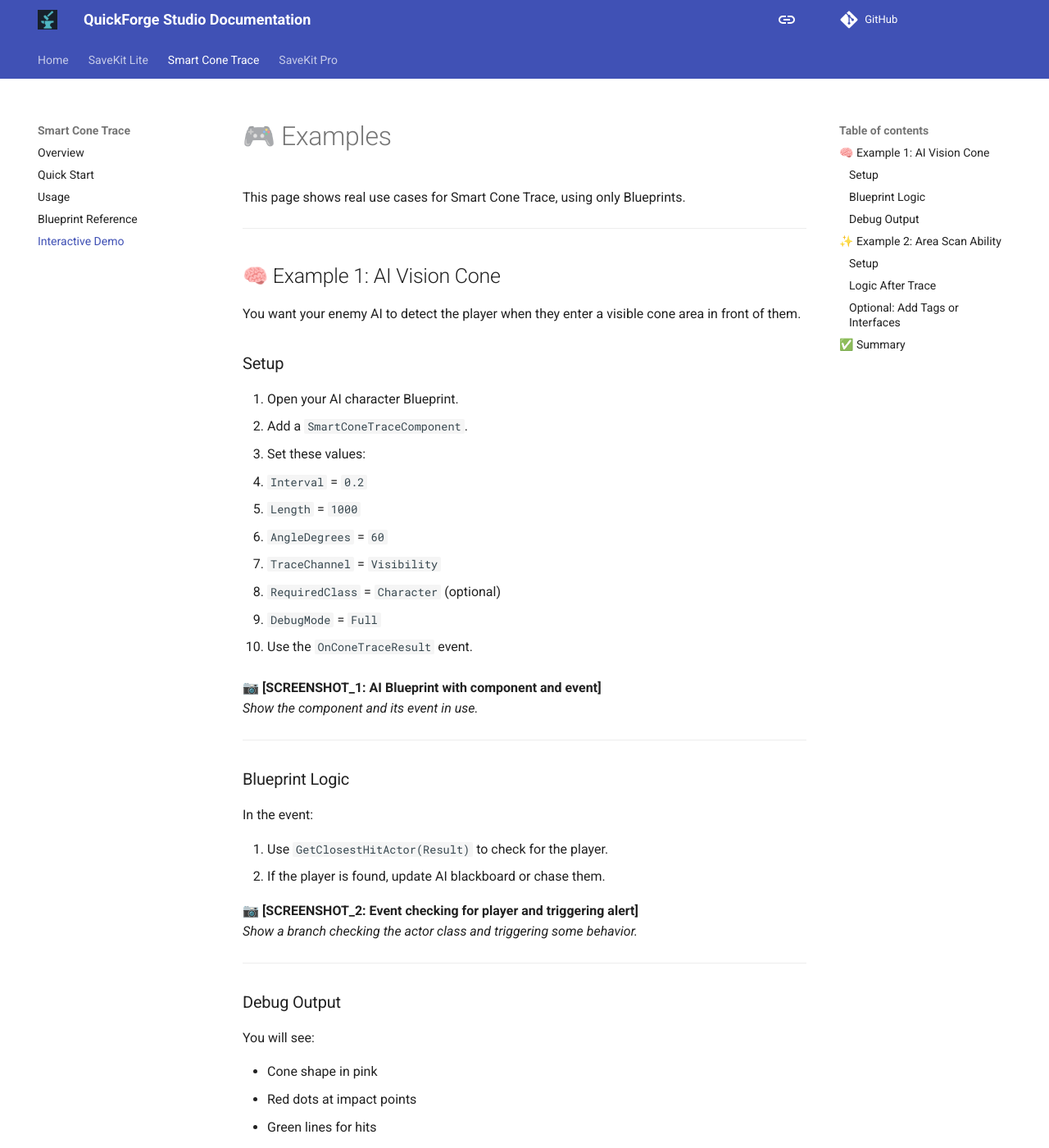
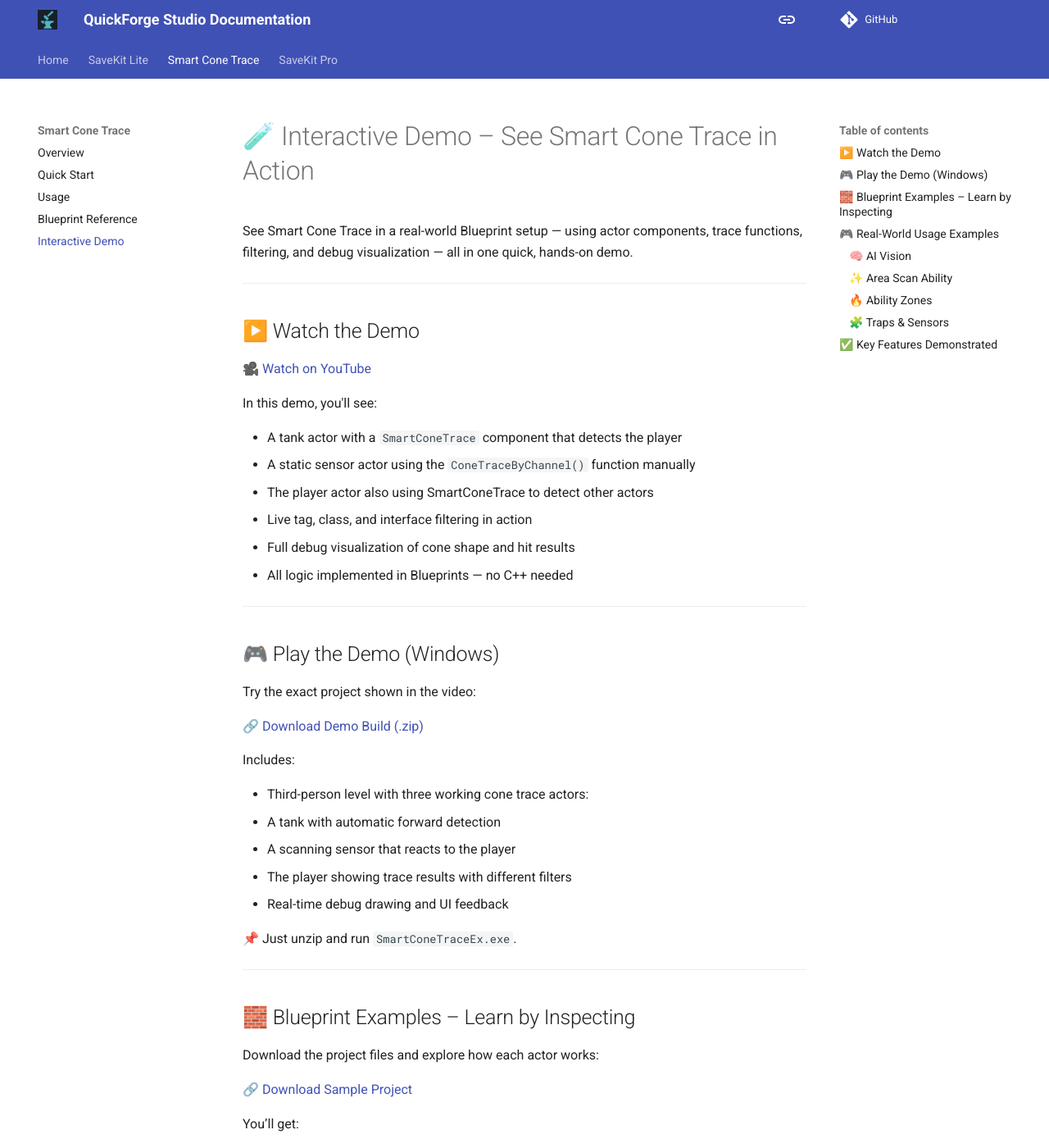
Before and after one commit to george-shilovsky/quickforge-docs, an MkDocs documentation site: the page built from docs/SmartConeTrace/examples.md, in a window 1280 px wide and 1400 px high. Shown: the whole window at 82% size. Built offline with MkDocs 1.6.1 and Material for MkDocs 9.7.7, drawn with Linux system fonts in a browser that asks for light colours; comment, search, counter and statistics services are not loaded; some of the changed text lies outside the part shown.

Commit message:
Update examples.md

```diff
--- a/docs/SmartConeTrace/examples.md
+++ b/docs/SmartConeTrace/examples.md
@@ -1,109 +1,114 @@
-# 🎮 Examples
+# 🧪 Interactive Demo – See Smart Cone Trace in Action
 
-This page shows real use cases for Smart Cone Trace, using only Blueprints.
+See Smart Cone Trace in a real-world Blueprint setup — using actor components, trace functions, filtering, and debug visualization — all in one quick, hands-on demo.
 
 ---
 
-## 🧠 Example 1: AI Vision Cone
+## ▶️ Watch the Demo
 
-You want your enemy AI to detect the player when they enter a visible cone area in front of them.
+🎥 <a href="https://youtu.be/DdDTlY605dc" target="_blank">Watch on YouTube</a>
 
-### Setup
+In this demo, you'll see:
 
-1. Open your AI character Blueprint.
-2. Add a `SmartConeTraceComponent`.
-3. Set these values:
-   - `Interval` = `0.2`
-   - `Length` = `1000`
-   - `AngleDegrees` = `60`
-   - `TraceChannel` = `Visibility`
-   - `RequiredClass` = `Character` (optional)
-   - `DebugMode` = `Full`
-
-4. Use the `OnConeTraceResult` event.
-
-📷 **[SCREENSHOT_1: AI Blueprint with component and event]**
-*Show the component and its event in use.*
+- A tank actor with a `SmartConeTrace` component that detects the player
+- A static sensor actor using the `ConeTraceByChannel()` function manually
+- The player actor also using SmartConeTrace to detect other actors
+- Live tag, class, and interface filtering in action
+- Full debug visualization of cone shape and hit results
+- All logic implemented in Blueprints — no C++ needed
 
 ---
 
-### Blueprint Logic
+## 🎮 Play the Demo (Windows)
 
-In the event:
+Try the exact project shown in the video:
 
-1. Use `GetClosestHitActor(Result)` to check for the player.
-2. If the player is found, update AI blackboard or chase them.
+🔗 <a href="https://drive.google.com/file/d/1IhOfhfgEwXEqNAWH45OQX-M07HXVDtAF/view?usp=sharing" target="_blank">Download Demo Build (.zip)</a>
 
-📷 **[SCREENSHOT_2: Event checking for player and triggering alert]**
-*Show a branch checking the actor class and triggering some behavior.*
+Includes:
+
+- Third-person level with three working cone trace actors:
+  - A tank with automatic forward detection
+  - A scanning sensor that reacts to the player
+  - The player showing trace results with different filters
+- Real-time debug drawing and UI feedback
+
+📌 Just unzip and run `SmartConeTraceEx.exe`.
 
 ---
 
-### Debug Output
+## 🧱 Blueprint Examples – Learn by Inspecting
 
-You will see:
+Download the project files and explore how each actor works:
 
-- Cone shape in pink
-- Red dots at impact points
-- Green lines for hits
+🔗 <a href="https://drive.google.com/drive/folders/1yq24qvmLCNEyeOrcuhkoNv97G7AKprcg?usp=sharing" target="_blank">Download Sample Project</a>
 
-📷 **[SCREENSHOT_3: In-game cone hitting the player]**
-*Show player standing in cone with debug visuals.*
+You’ll get:
+
+- Tank, Sensor, and Player Blueprints using cone trace
+- Both component-based and function-based setups
+- Example filters: `RequiredTags`, `RequiredClass`, `RequiredInterface`
+- On-screen UI: `WBP_TraceInfo` widget
+- Ready to copy and adapt
 
 ---
 
-## ✨ Example 2: Area Scan Ability
+## 🎮 Real-World Usage Examples
 
-You want the player to scan the area in front of them (like a sonar pulse).
+Smart Cone Trace is flexible and can be used in many gameplay scenarios:
 
-### Setup
+### 🧠 AI Vision
 
-1. In your player Blueprint, call `ConeTraceByChannel()` when pressing a key (e.g. "E").
-2. Set inputs:
-   - `Start` = `GetActorLocation`
-   - `Direction` = `GetActorForwardVector`
-   - `Length` = `1500`
-   - `AngleDegrees` = `45`
-   - `TraceChannel` = `Visibility`
-   - `bMultiHit` = `true`
-   - `DebugMode` = `Full`
+Give enemies, drones, or creatures a cone-based field of view.
+Trigger alerts or behaviors when the player enters their line of sight.
 
-📷 **[SCREENSHOT_4: Blueprint calling ConeTraceByChannel]**
-*Show function node connected to an input event.*
+- Attach the component to AI characters
+- Detect only specific actors (e.g. Characters with tag `"Player"`)
+- React through `OnConeTraceResult` in Blueprint
 
 ---
 
-### Logic After Trace
+### ✨ Area Scan Ability
 
-1. Loop over `HitActors` and highlight them (outline, glow, etc.)
-2. Play a sound or visual pulse.
+Let the player scan an area in front of them on command (like a pulse).
 
-📷 **[SCREENSHOT_5: Looping over actors and calling a custom event]**
-*Show a `For Each` node handling detected actors.*
+- Call `ConeTraceByChannel()` on key press
+- Highlight found objects
+- Filter results by tag or interface
 
 ---
 
-### Optional: Add Tags or Interfaces
+### 🔥 Ability Zones
 
-You can restrict what gets detected:
+Use cone-shaped traces for flame breath, ice blasts, or shout attacks.
 
-- Only actors with tag `"Scannable"`
-- Or actors that implement a custom interface like `BPI_Scannable`
-
-📷 **[SCREENSHOT_6: Using tag or interface filter in Details panel]**
-*Show `RequiredTags` or `RequiredInterface` filled in.*
+- Hit multiple enemies with `bMultiHit`
+- Sync VFX and SFX with the actual trace volume
+- Trigger effects only for valid targets
 
 ---
 
-## ✅ Summary
+### 🧩 Traps & Sensors
 
-These examples show just a few ideas:
+Use cone tracing in level geometry to detect intruders or activate traps.
 
-- AI detection (guards, creatures, turrets)
-- Ability range checks (fire cones, ice bursts, sonar)
-- Trap triggers and sensors
-- Player field of view checks
+- Automatically trace at intervals
+- Combine with trigger boxes, cameras, or events
 
-Now it’s your turn — trace anything, filter everything, and build smart logic with just Blueprints.
+---
 
-Need more details? Return to [Usage](usage.md) or [Reference](reference.md).
+## ✅ Key Features Demonstrated
+
+| Feature                          | Covered |
+|----------------------------------|---------|
+| Component-based cone tracing     | ✅       |
+| Manual function-based tracing    | ✅       |
+| Tag/class/interface filtering    | ✅       |
+| Closest hit and multi-hit logic  | ✅       |
+| Real-time debug visualization    | ✅       |
+| On-screen hit display (UI)       | ✅       |
+| Pure Blueprint implementation    | ✅       |
+
+---
+
+> 🧩 Whether you're building AI vision, scanning tools, trap systems, or gameplay abilities — Smart Cone Trace gives you precision control with simple Blueprint logic.
```
